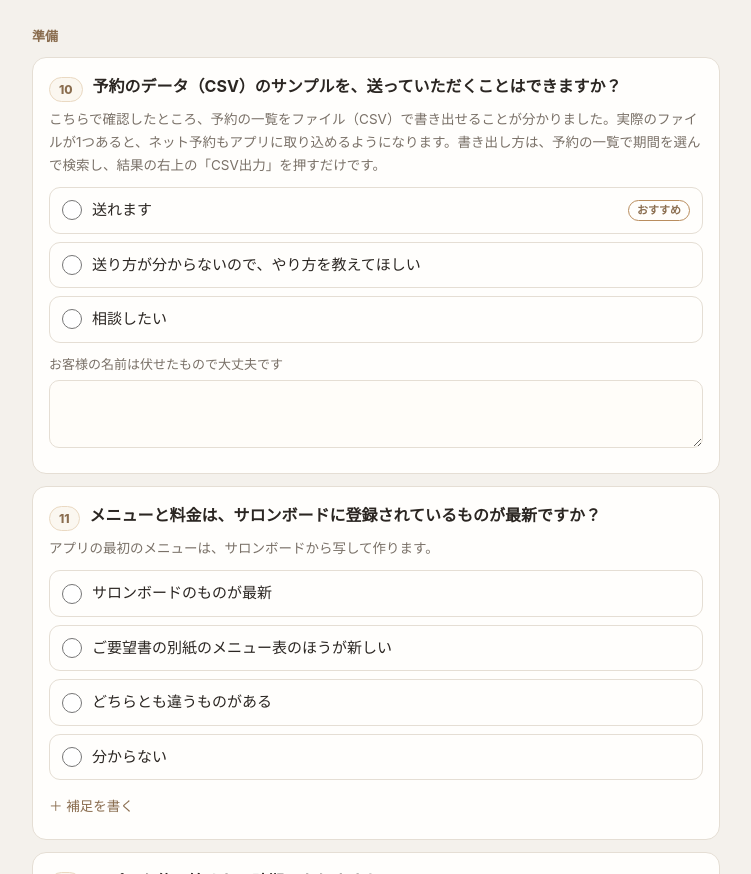
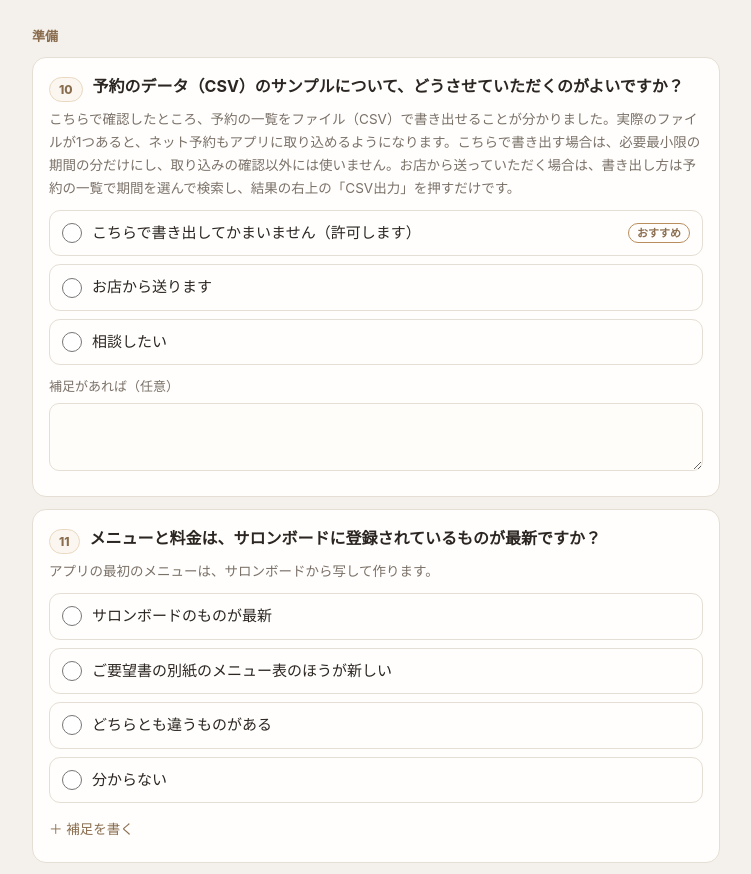
Before and after one commit to nnhr-nunu/proposal-pages, a plain HTML site: page couturier/index.html in a window 1280 px wide. Shown: the part 4887-5761 px from the top of the page, without its empty margins (264-1015 px from the left). Drawn offline with Linux system fonts and the light colour scheme.

Commit message:
couturier: 質問10に「こちらで書き出してかまいません（許可）」の選択肢を追加

```diff
--- a/couturier/index.html
+++ b/couturier/index.html
@@ -169,10 +169,10 @@ var Q = [
  {id:"export", title:"売上のデータを、税理士さんや会計ソフトに渡していますか？",
   why:"渡し先が決まっていれば、そのまま使える形で書き出せるようにします。",
   opts:[["no","渡していない"],["yes","渡している（渡し先・ソフト名を下に書きます）"],["unknown","分からない"]], note:"渡し先・ソフト名（任意）"},
- {part:"準備", id:"resvcsv", title:"予約のデータ（CSV）のサンプルを、送っていただくことはできますか？",
-  why:"こちらで確認したところ、予約の一覧をファイル（CSV）で書き出せることが分かりました。実際のファイルが1つあると、ネット予約もアプリに取り込めるようになります。書き出し方は、予約の一覧で期間を選んで検索し、結果の右上の「CSV出力」を押すだけです。",
-  opts:[["send","送れます",1],["how","送り方が分からないので、やり方を教えてほしい"],["talk","相談したい"]],
-  note:"お客様の名前は伏せたもので大丈夫です"},
+ {part:"準備", id:"resvcsv", title:"予約のデータ（CSV）のサンプルについて、どうさせていただくのがよいですか？",
+  why:"こちらで確認したところ、予約の一覧をファイル（CSV）で書き出せることが分かりました。実際のファイルが1つあると、ネット予約もアプリに取り込めるようになります。こちらで書き出す場合は、必要最小限の期間の分だけにし、取り込みの確認以外には使いません。お店から送っていただく場合は、書き出し方は予約の一覧で期間を選んで検索し、結果の右上の「CSV出力」を押すだけです。",
+  opts:[["permit","こちらで書き出してかまいません（許可します）",1],["send","お店から送ります"],["talk","相談したい"]],
+  note:"補足があれば（任意）"},
  {id:"menu", title:"メニューと料金は、サロンボードに登録されているものが最新ですか？",
   why:"アプリの最初のメニューは、サロンボードから写して作ります。",
   opts:[["sb","サロンボードのものが最新"],["paper","ご要望書の別紙のメニュー表のほうが新しい"],["diff","どちらとも違うものがある"],["unknown","分からない"]]},
```
